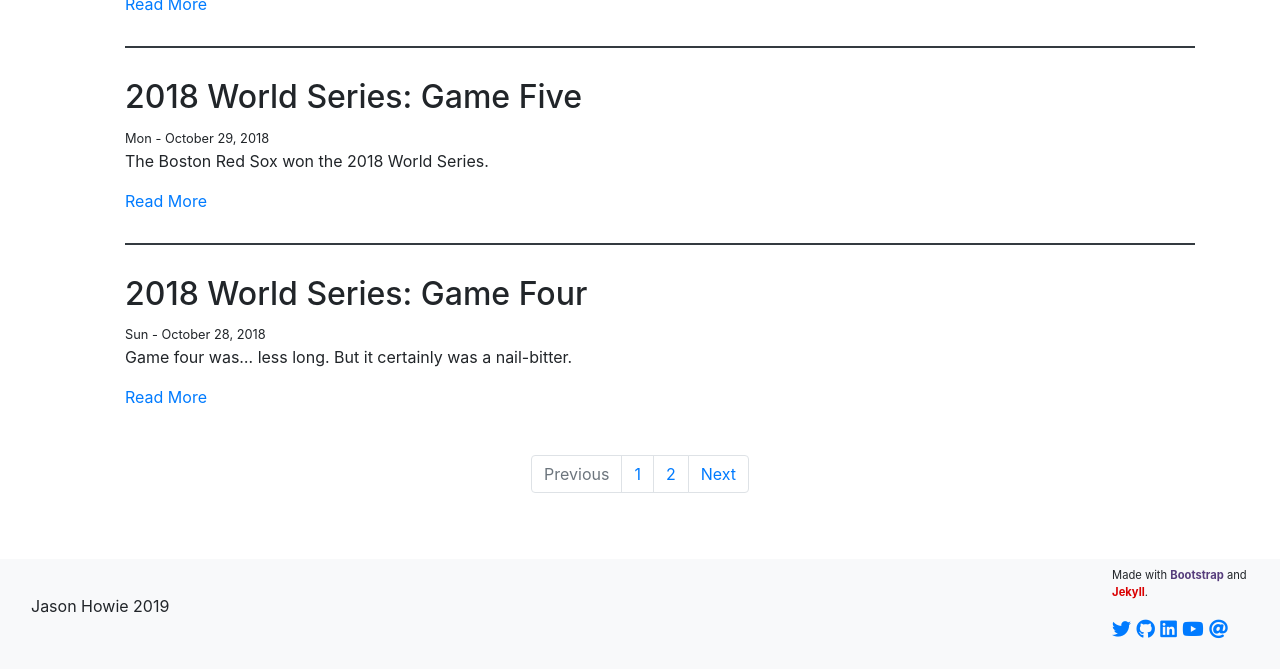
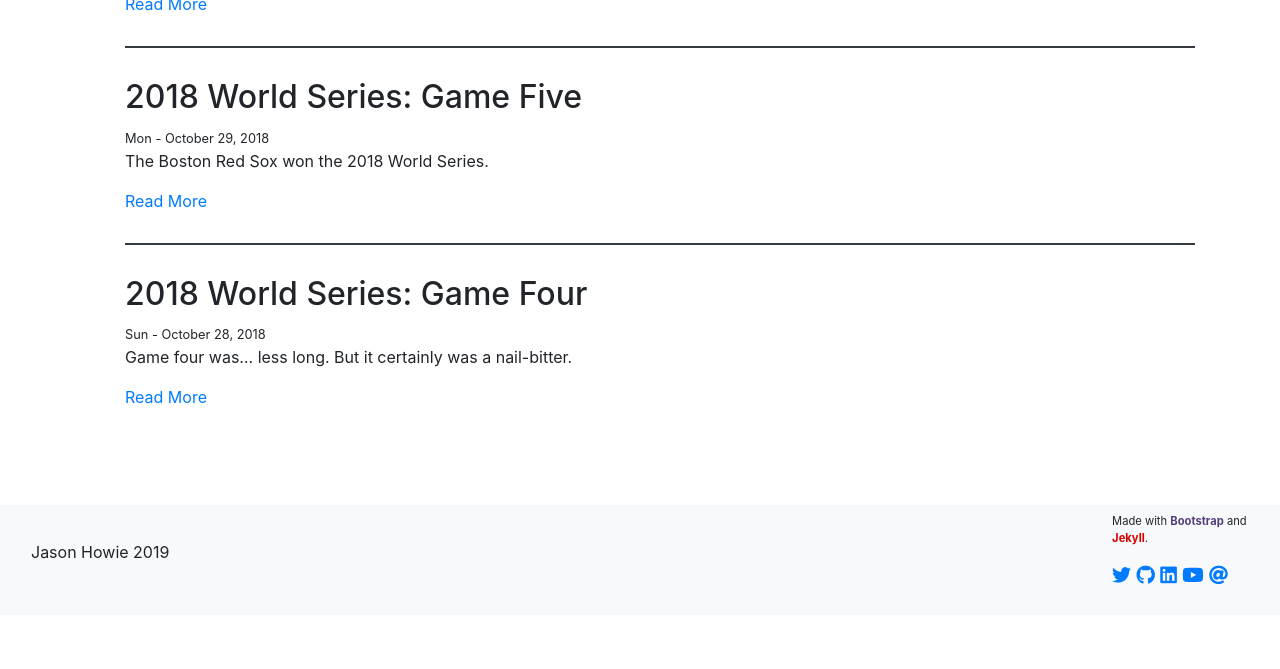
Before and after one commit to bt93/old_website, a Jekyll site: the page built from pages/blog.html, in a window 1280 px wide and 900 px high, scrolled down 1170 px, cut to the strip 231-900 px from the top of the window. Built offline with Jekyll 4.4.1, drawn with Linux system fonts in a browser that asks for light colours; nearby versions of some CDN libraries; the list of posts is cut into pages by our own code; comment, search, counter and statistics services are not loaded; after the commit the page ends 2016 px from its top, so only the background shows below that.

Commit message:
delete pagnation

```diff
--- a/pages/blog.html
+++ b/pages/blog.html
@@ -17,35 +17,4 @@ pagination:
 	    </li>
 	  {% endfor %}
 	</ul>
-	{% if paginator.total_pages > 1 %}
-	<nav>
-	  <ul class="pagination justify-content-center">
-		{% if paginator.previous_page %}
-	    <li class="page-item">
-	      <a class="page-link" href="{{ paginator.previous_page_path | relative_url }}" tabindex="-1" aria-disabled="false">Previous</a>
-	    </li>
-		{% else %}
-		<li class="page-item disabled">
-	      <a class="page-link" href="#" tabindex="-1" aria-disabled="true">Previous</a>
-	    </li>
-	    {% endif %}
-	    	{% if paginator.page_trail %}
-  				{% for trail in paginator.page_trail %}
- 					<li class="page-item {% if page.url == trail.path %}class="selected"{% endif %}">
- 						<a class="page-link" href="{{ trail.path | prepend: site.baseurl }}">{{ trail.num }}</a>
- 					</li>
- 				{% endfor %}
- 			{% endif %}
-		{% if paginator.next_page %}
-	    <li class="page-item">
-	      <a class="page-link" href="{{ paginator.next_page_path | relative_url }}">Next</a>
-	    </li>
-	    {% else %}
-		<li class="page-item disabled">
-	      <a class="page-link" href="#">Next</a>
-	    </li>
-	    {% endif %}
-	  </ul>
-	</nav>
-	{% endif %}
 </div>
```
